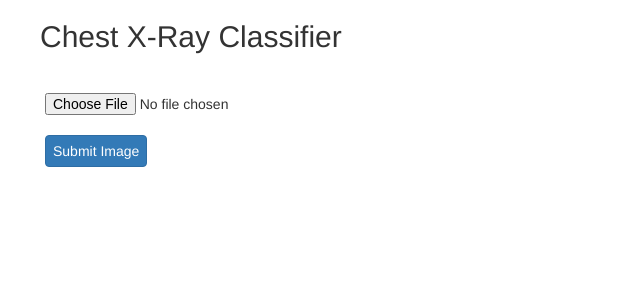
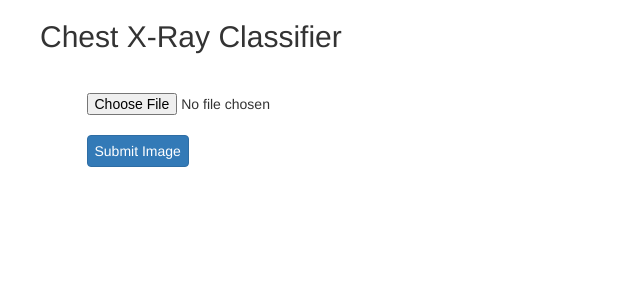
Before and after one commit to noahvendrig/covid-xray-classifier, a Flask app: page / in a window 1280 px wide. Shown: the top 300 px of the page, without its empty margins (0-640 px from the left). Run offline with Flask 2, Linux system fonts and the light colour scheme; some libraries are stand-ins or nearby versions.

Commit message:
losing the will to live with the css

```diff
--- a/complete/static/styles/s.css
+++ b/complete/static/styles/s.css
@@ -36,7 +36,7 @@ form {
     .form {
         /* width: 50%; */
         margin: 0 auto;
-
+        width: 80%;
         top: 50%
     }
 
@@ -46,11 +46,11 @@ form {
 
     .cont {
         /* display: inline-block; */
-        width: 199px;
+
         position: relative;
         /* top: 50%; */
-        left: 20px;
         vertical-align: middle;
+        width: 150px;
     }
 
     .filestyle {
@@ -60,6 +60,12 @@ form {
     .submit {
         left: 100px;
     }
+
+    .prediction {
+        right: 300px;
+        justify-content: end;
+    }
+
 }
 
 /* Phone screens ----------- */
--- a/complete/templates/index.html
+++ b/complete/templates/index.html
@@ -47,17 +47,19 @@
                         <input type="submit" value="Submit Image" class="btn btn-primary submit">
                     </p>
                 </div>
+                {% if filename %}
+                <div class="prediction">
+                    <p><b>Prediction: {{ prediction }}</b></p>
+                </div>
 
+
+                <!-- <div class="col upl-img">
+            <img src="{{ url_for('display_image', filename=filename) }}">
+        </div> -->
+                {% endif %}
             </form>
 
-            {% if filename %}
-            <div>
-                <p><b>Prediction: {{ prediction }}</b></p>
-            </div>
-            <!-- <div class="col upl-img">
-            <img src="{{ url_for('display_image', filename=filename) }}">
-        </div> -->
-            {% endif %}
+
         </div>
         <div class="col upl-img">
             <!-- <img src="static/files/covid-12.png"> -->
```
